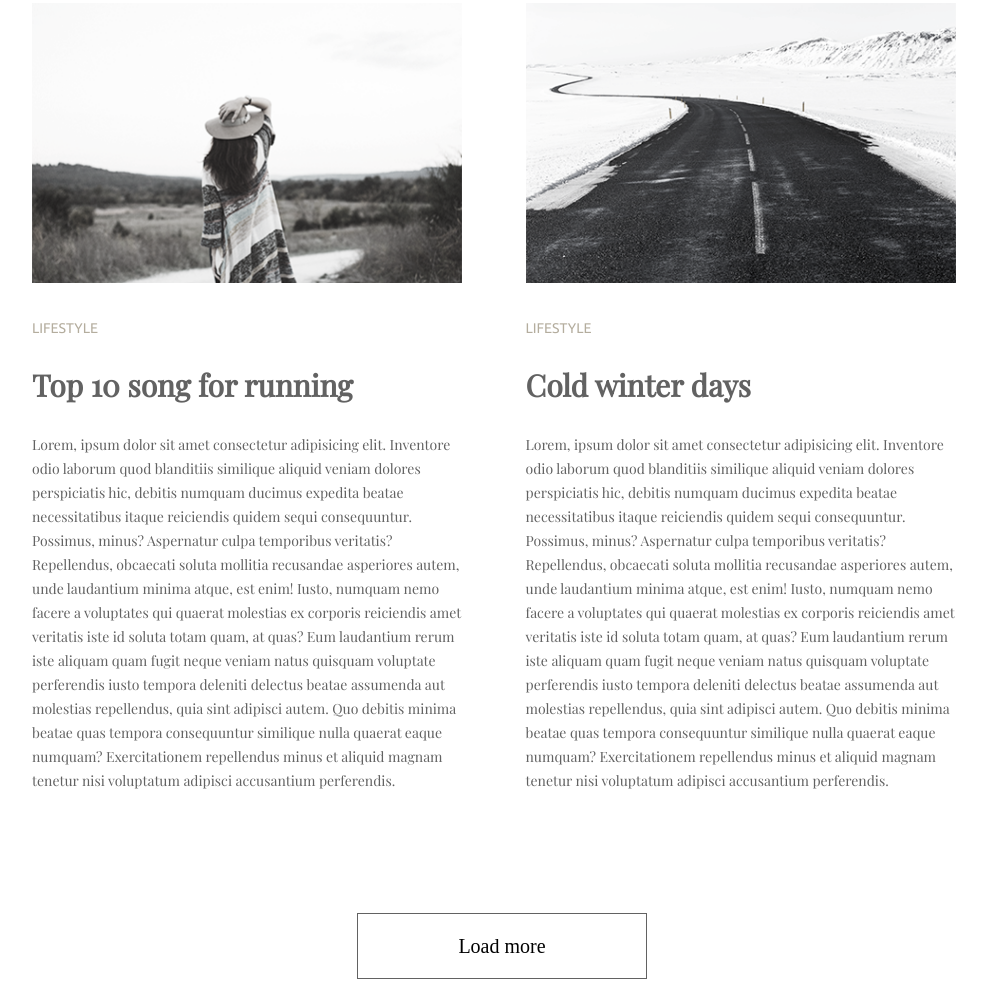
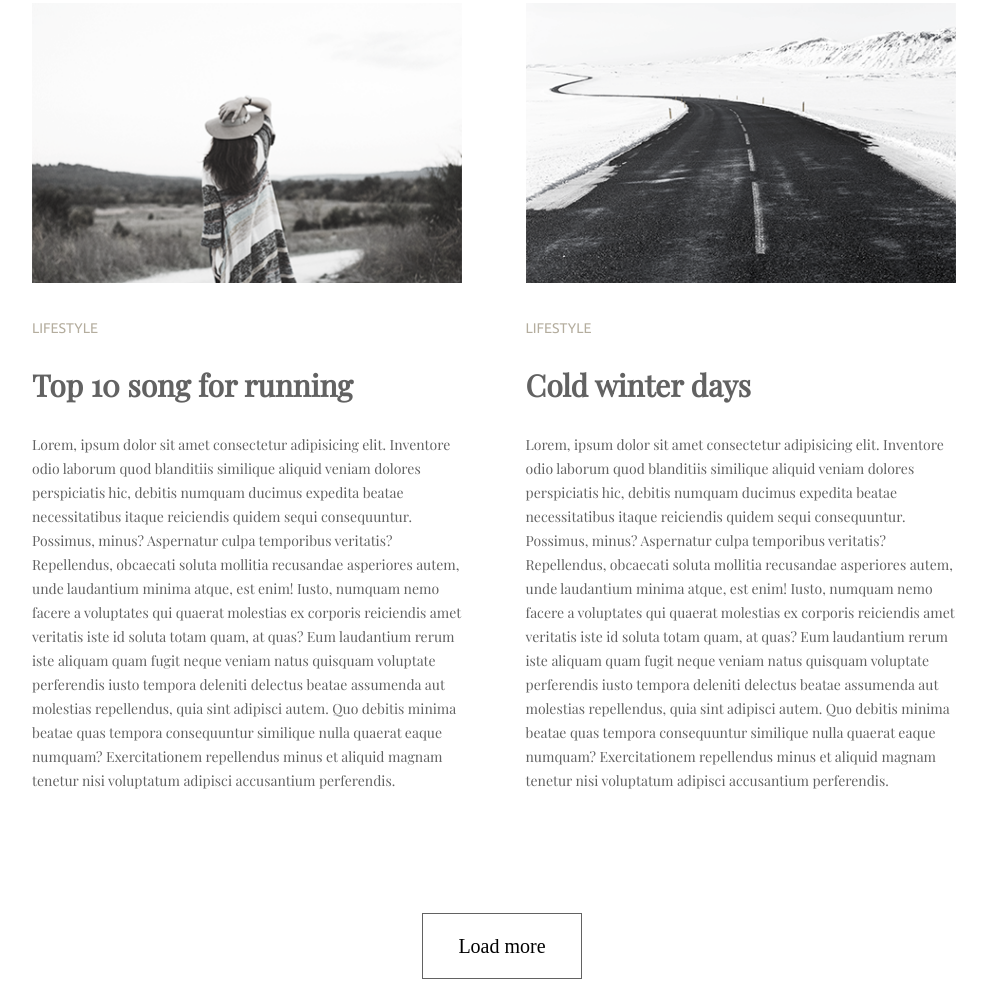
Before and after one commit to HokoriXIII/goit-fe-course, a plain HTML site: page module-03/index.html in a window 1280 px wide. Shown: the part 1941-2940 px from the top of the page, without its empty margins (138-1125 px from the left). Drawn offline with nearby package versions, Linux system fonts and the light colour scheme.

Commit message:
button fix m3

```diff
--- a/module-03/css/style.css
+++ b/module-03/css/style.css
@@ -71,7 +71,7 @@
   font-size: 20px;
   font-family: "PlayfairDisplay";
   line-height: 24px;
-  padding: 20px 100px;
+  padding: 20px 35px;
   background-color: white;
   border: 1px solid rgb(98, 98, 98);
   -webkit-transition-duration: 0.4s; /* Safari */
```
